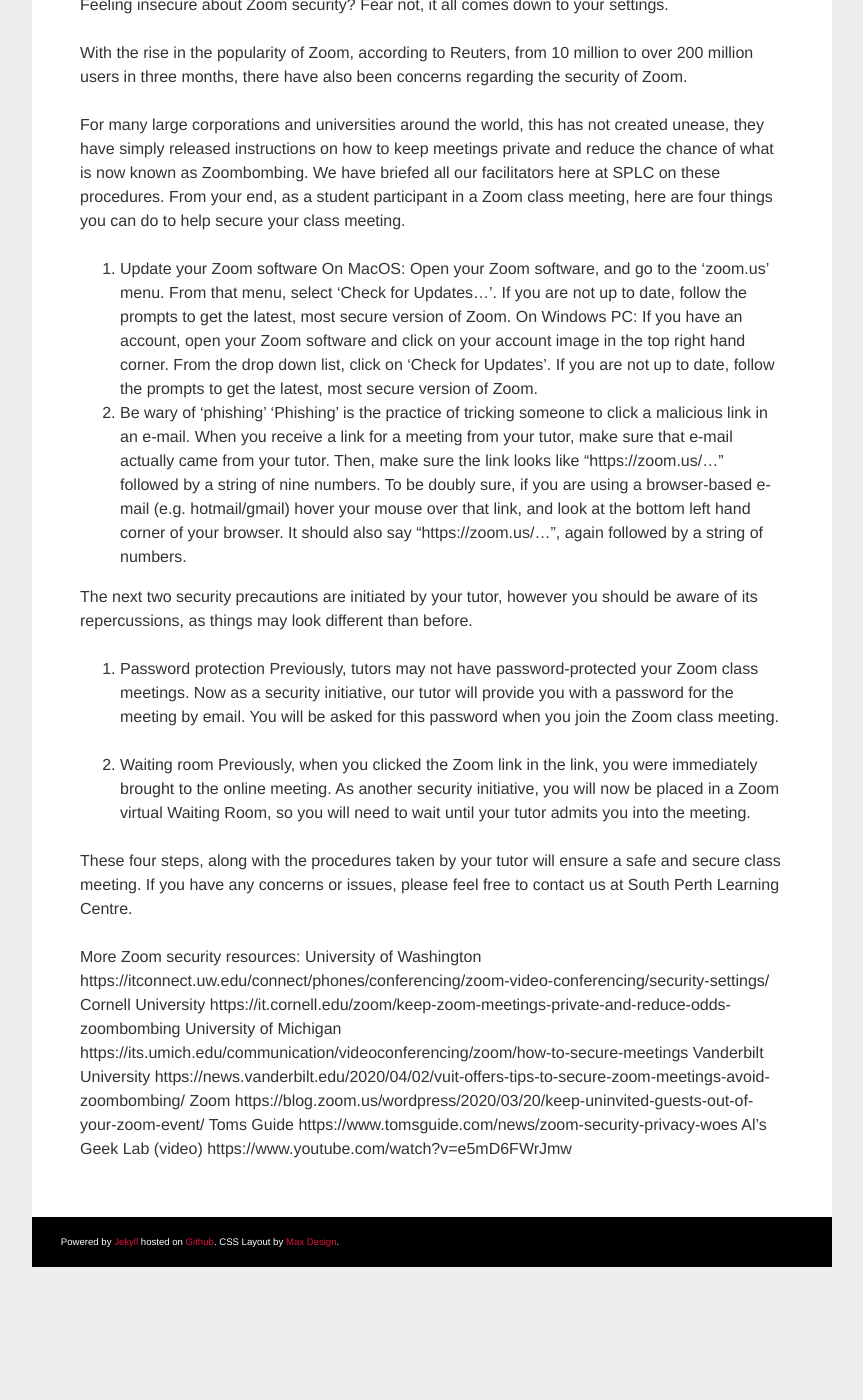
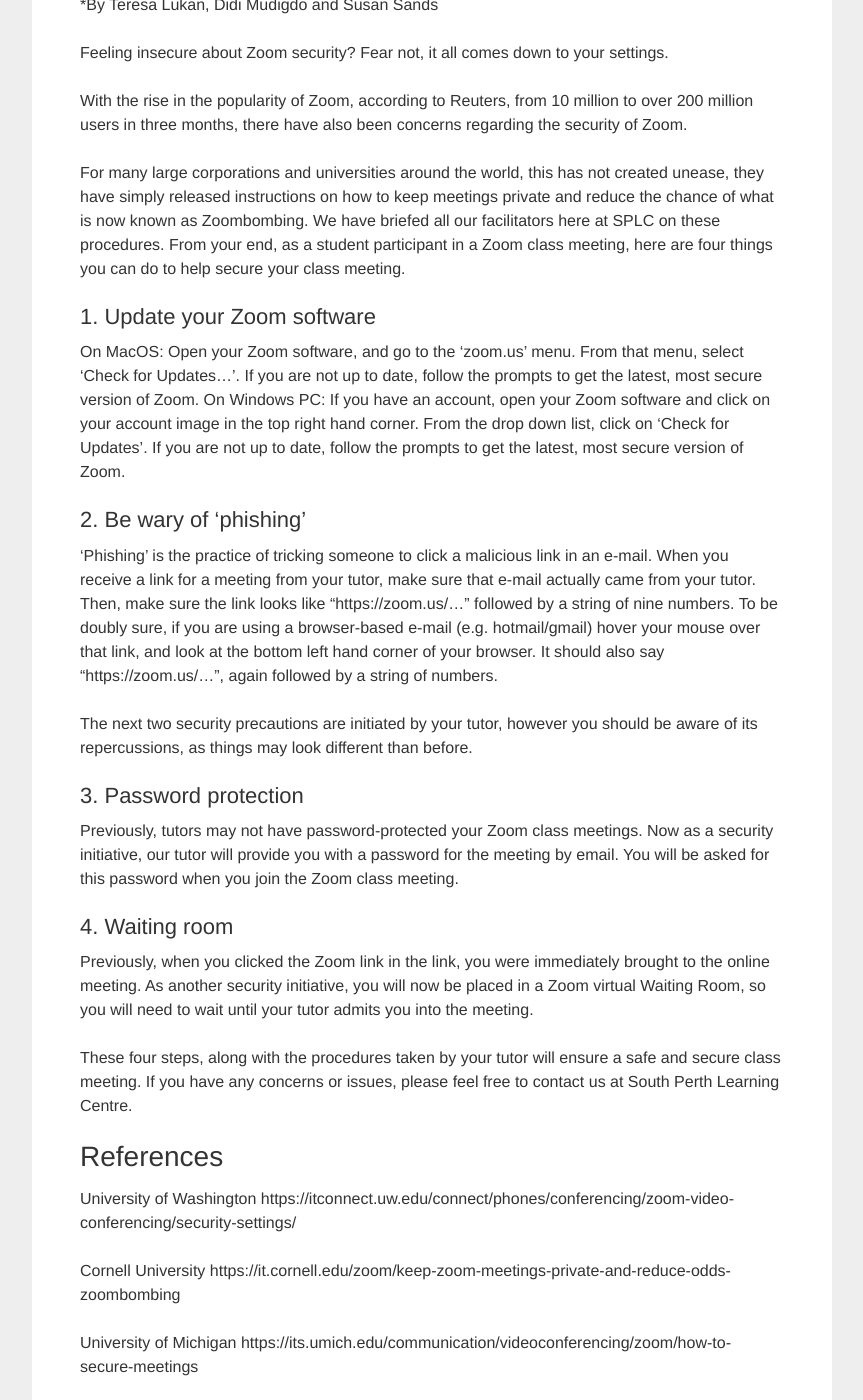
Before and after one commit to auxellbs/splconline.github.io, a Jekyll site: the page built from _posts/2020-04-07-student-zoom-security-settings.md, in a window 1280 px wide and 1400 px high, scrolled down 288 px. Shown: the whole window, without its empty margins (208-1071 px from the left). Built offline with Jekyll 4.4.1, drawn with Linux system fonts in a browser that asks for light colours; before the commit the page ends 1555 px from its top, so only the background shows below that; some of the changed text lies outside the part shown.

Commit message:
Update 2020-04-07-student-zoom-security-settings.md

```diff
--- a/_posts/2020-04-07-student-zoom-security-settings.md
+++ b/_posts/2020-04-07-student-zoom-security-settings.md
@@ -3,40 +3,50 @@
 title: "Student Zoom Security Settings"
 date: 2020-04-07
 ---
+*By Teresa Lukan, Didi Mudigdo and Susan Sands
+
 Feeling insecure about Zoom security? Fear not, it all comes down to your settings.
-
 
 With the rise in the popularity of Zoom, according to Reuters, from 10 million to over 200 million users in three months, there have also been concerns regarding the security of Zoom.
 
 For many large corporations and universities around the world, this has not created unease, they have simply released instructions on how to keep meetings private and reduce the chance of what is now known as Zoombombing. We have briefed all our facilitators here at SPLC on these procedures. From your end, as a student participant in a Zoom class meeting, here are four things you can do to help secure your class meeting.
-1. Update your Zoom software
+
+### 1. Update your Zoom software
 On MacOS: Open your Zoom software, and go to the ‘zoom.us’ menu. From that menu, select ‘Check for Updates…’. If you are not up to date, follow the prompts to get the latest, most secure version of Zoom.
 On Windows PC: If you have an account, open your Zoom software and click on your account image in the top right hand corner.  From the drop down list, click on ‘Check for Updates’.  If you are not up to date, follow the prompts to get the latest, most secure version of Zoom.
-2. Be wary of ‘phishing’
+
+### 2. Be wary of ‘phishing’
 ‘Phishing’ is the practice of tricking someone to click a malicious link in an e-mail. When you receive a link for a meeting from your tutor, make sure that e-mail actually came from your tutor. Then, make sure the link looks like “https://zoom.us/...” followed by a string of nine numbers. To be doubly sure, if you are using a browser-based e-mail (e.g. hotmail/gmail) hover your mouse over that link, and look at the bottom left hand corner of your browser. It should also say “https://zoom.us/...”, again followed by a string of numbers.
 
 The next two security precautions are initiated by your tutor, however you should be aware of its repercussions, as things may look different than before.
-3. Password protection
+
+### 3. Password protection
 Previously, tutors may not have password-protected your Zoom class meetings. Now as a security initiative, our tutor will provide you with a password for the meeting by email. You will be asked for this password when you join the Zoom class meeting.
 
-4. Waiting room
+### 4. Waiting room
 Previously, when you clicked the Zoom link in the link, you were immediately brought to the online meeting. As another security initiative, you will now be placed in a Zoom virtual Waiting Room, so you will need to wait until your tutor admits you into the meeting.
 
 These four steps, along with the procedures taken by your tutor will ensure a safe and secure class meeting. If you have any concerns or issues, please feel free to contact us at South Perth Learning Centre.
 
+## References
 
-More Zoom security resources:
 University of Washington
 https://itconnect.uw.edu/connect/phones/conferencing/zoom-video-conferencing/security-settings/
+
 Cornell University
 https://it.cornell.edu/zoom/keep-zoom-meetings-private-and-reduce-odds-zoombombing
+
 University of Michigan
 https://its.umich.edu/communication/videoconferencing/zoom/how-to-secure-meetings
+
 Vanderbilt University
 https://news.vanderbilt.edu/2020/04/02/vuit-offers-tips-to-secure-zoom-meetings-avoid-zoombombing/
+
 Zoom
 https://blog.zoom.us/wordpress/2020/03/20/keep-uninvited-guests-out-of-your-zoom-event/
+
 Toms Guide
 https://www.tomsguide.com/news/zoom-security-privacy-woes
+
 Al’s Geek Lab (video)
 https://www.youtube.com/watch?v=e5mD6FWrJmw
```
